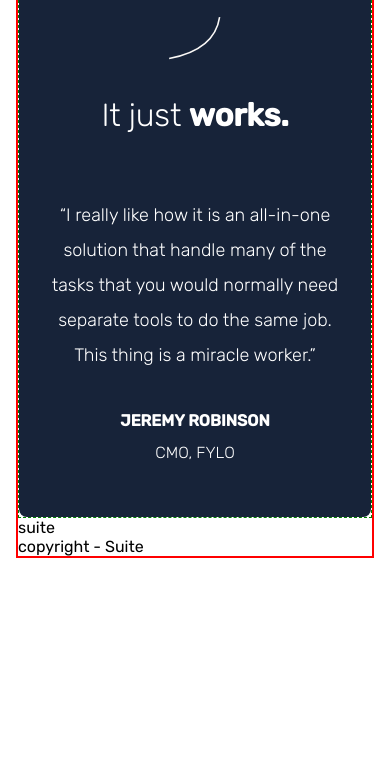
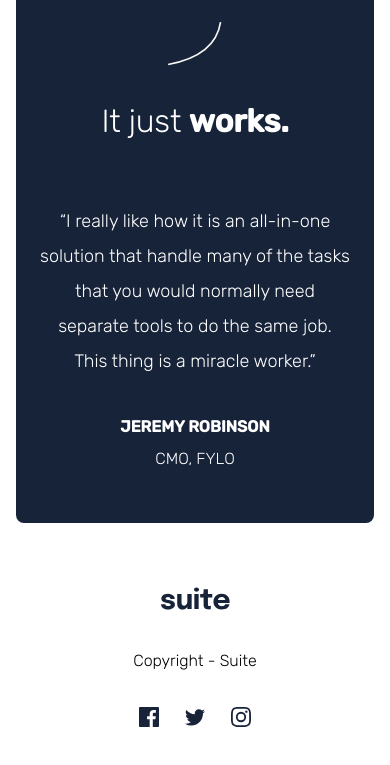
Before and after one commit to SheeloveDol/suite-landing-page, a plain HTML site: page suite.html in a window 390 px wide. Shown: the part 1532-2297 px from the top of the page. Before the commit the page ends 2106 px from the top, so only its background shows below. Drawn offline with Linux system fonts and the light colour scheme.

Commit message:
finished footer section. Next styles then media querries

```diff
--- a/style.css
+++ b/style.css
@@ -12,7 +12,6 @@ body {
 
 
 .container {
-    border: 2px solid red;
     margin: 1rem;
 }
 
@@ -34,7 +33,6 @@ button {
 /* mission */
 
 main {
-    border: 1px dashed green;
     margin-top: 3rem;
 }
 
@@ -197,3 +195,28 @@ img {
 }
 
 /* Footer */
+
+footer {
+    display: flex;
+    flex-direction: column;
+    align-items: center;
+    justify-content: space-between;
+    padding: 4rem;
+    height: 17rem;
+}
+
+.footer-logo {
+    width: 30%;
+}
+
+#copyright {
+    text-transform: capitalize;
+}
+
+.links ul {
+    width: 7rem;
+    display: flex;
+    justify-content: space-between;
+    align-items: center;
+    list-style: none;
+}
--- a/suite.html
+++ b/suite.html
@@ -101,9 +101,17 @@
         <!-- Footer -->
 
         <footer>
-            <p>suite</p>
-            <p>copyright - Suite</p>
-            <div class="links"></div>
+            <div class="footer-logo">
+                <img src="./assets/logo.svg" alt="logo icon">
+            </div>
+            <p id="copyright"><span>copyright - Suite</span></p>
+            <div class="links">
+               <ul>
+                   <li><a href="#"><img src="./assets/icon-facebook.svg" alt=""></a></li>
+                   <li><a href="#"><img src="./assets/icon-twitter.svg" alt=""></a></li>
+                   <li><a href="#"><img src="./assets/icon-instagram.svg" alt=""></a></li>
+               </ul>
+            </div>
         </footer>
 
     </div>
```
